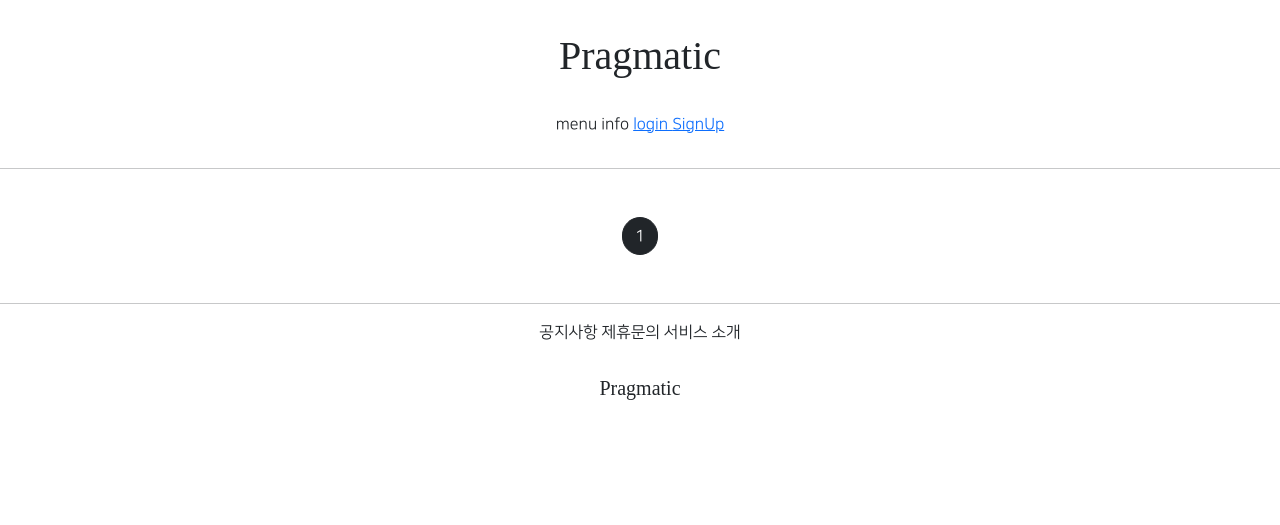
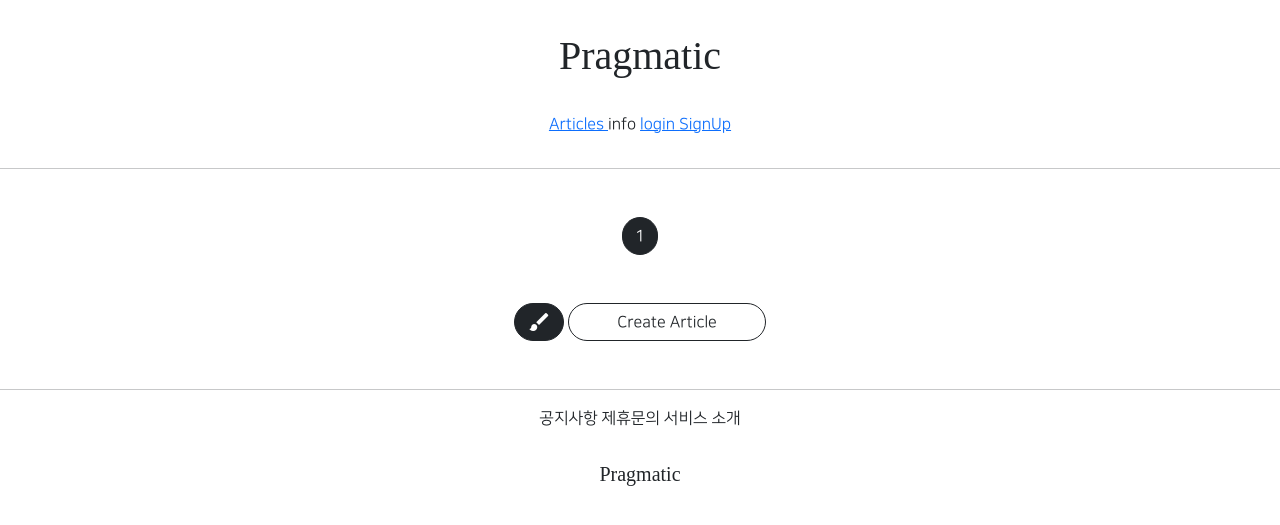
Before and after one commit to soohyoen/django_2, a Django app: page /article/list/ in a window 1280 px wide. Shown: the top 525 px of the page. Run offline with Django 3.2, Linux system fonts and the light colour scheme; data that the repository does not hold is empty; parts of the project's set-up code (start-up, migrations or seed data) failed here and were passed over; some libraries are stand-ins or nearby versions; some web fonts are replaced.

Commit message:
8/05 commit 3

```diff
--- a/articleapp/templates/articleapp/list.html
+++ b/articleapp/templates/articleapp/list.html
@@ -42,5 +42,15 @@
 
     {% include 'snippets/pagination.html' %}
 
+    <div class="text-center my-5">
+        <a href="{% url 'articleapp:create' %}"
+            class="btn btn-dark rounded-pill material-icons">
+            brush
+        </a>
+        <a href="{% url 'articleapp:create' %}"
+            class="btn btn-outline-dark rounded-pill px-5">
+            Create Article
+        </a>
+    </div>
 
 {% endblock %}
--- a/templates/header.html
+++ b/templates/header.html
@@ -4,7 +4,11 @@
     </div>
 
     <div class="pragmatic_header_button">
-        <span>menu</span>
+        <span>
+            <a href="{% url 'articleapp:list' %}">
+                Articles
+            </a>
+        </span>
         <span>info</span>
 
 
@@ -31,7 +35,6 @@
                     Mypage
                 </a>
         </span>
-
         <span>
 
                 <a href="{% url 'accountapp:logout' %}">
@@ -40,6 +43,7 @@
                 </a>
         </span>
 
+
         {% endif %}
 
     </div>
```
